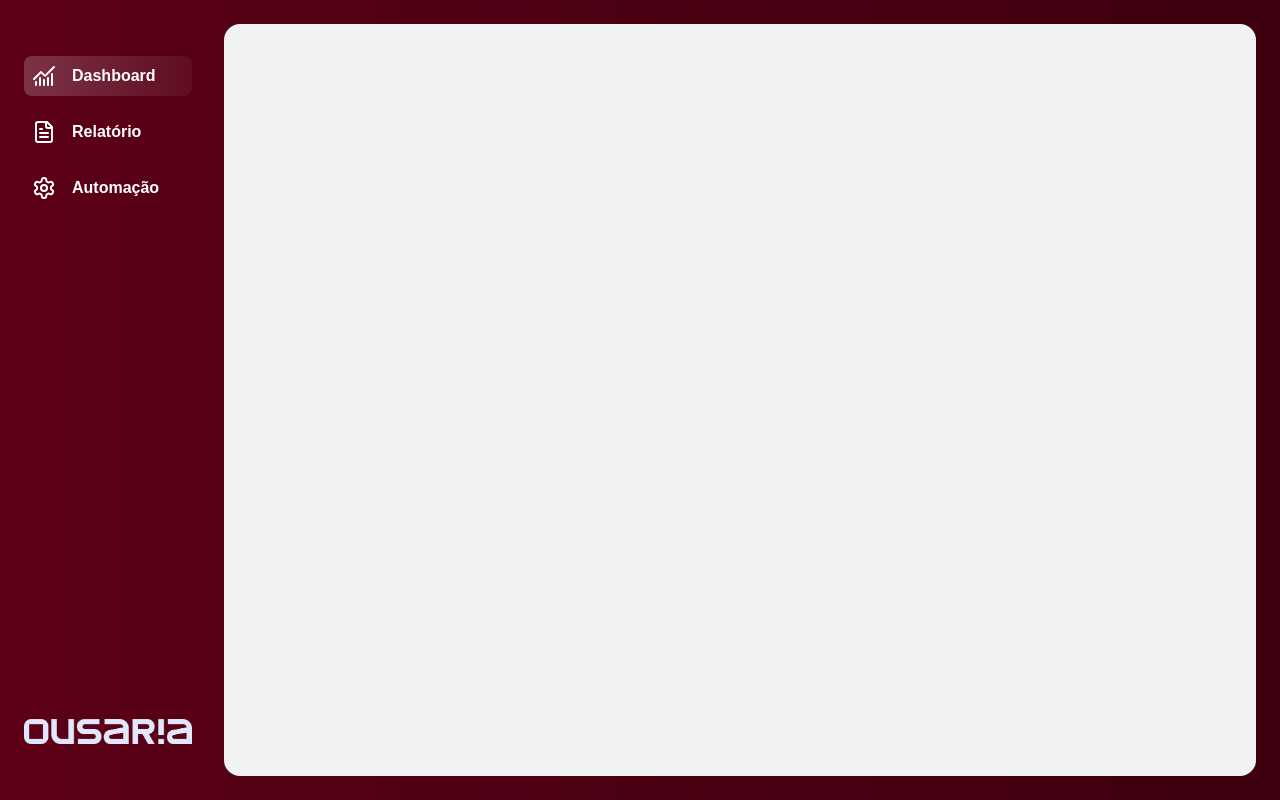
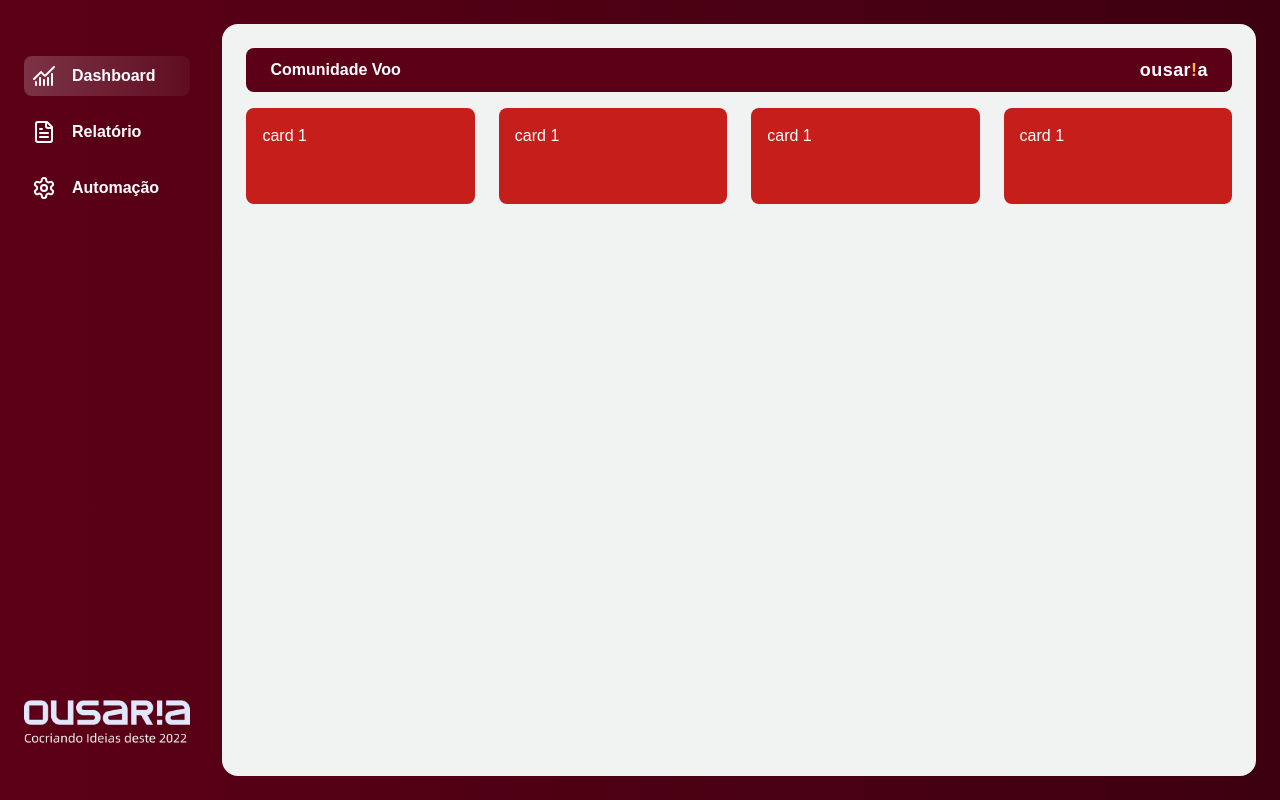
Before and after one commit to 18juba/ousaria-dashboard, a SvelteKit app in the folder dashboard/: page / in a window 1280 px wide. Built offline with nearby package versions, Linux system fonts and the light colour scheme; a web font is replaced by a local one.

Commit message:
Estruturando layout para páginas

```diff
--- a/dashboard/src/routes/+layout.svelte
+++ b/dashboard/src/routes/+layout.svelte
@@ -15,11 +15,11 @@
 
 <svelte:head><link rel="icon" href={favicon} /></svelte:head>
 
-<main class="flex h-screen min-h-screen gap-8 p-6 2xl:p-10">
-	<nav class="flex w-50 2xl:w-60 flex-col justify-between py-8">
-		<ul class="flex flex-col gap-4 2xl:text-lg font-bold text-white">
+<main class="flex h-screen min-h-screen gap-8 p-6">
+	<nav class="flex w-50 flex-col justify-between py-8 2xl:w-60">
+		<ul class="flex flex-col gap-4 font-bold text-white 2xl:text-lg">
 			<li class="rounded-lg bg-linear-to-r from-white/20 to-white/5 p-2">
-				<a class="flex items-center gap-4" href="/dashboard"><ChartNoAxesCombined /> Dashboard</a>
+				<a class="flex items-center gap-4" href=""><ChartNoAxesCombined /> Dashboard</a>
 			</li>
 			<li class="rounded-lg p-2">
 				<a class="flex items-center gap-4" href="/relatorio"><FileText /> Relatório</a>
@@ -29,8 +29,19 @@
 			</li>
 		</ul>
 
-		<img src="/img/logo.webp" , alt="Logomarca Ousaria" class="w-44 2xl:w-50 object-contain" />
+		<img
+			src="/img/logo-slogan.webp"
+			,
+			alt="Logomarca Ousaria"
+			class="w-44 object-contain 2xl:w-50"
+		/>
 	</nav>
 
-	{@render children()}
+	<div class="h-full w-full rounded-2xl bg-mist-100 p-6">
+		<div class="mb-4 flex items-center justify-between rounded-lg bg-primary px-6 py-2 font-bold">
+			<p>Comunidade Voo</p>
+			<p class="text-lg tracking-wide">ousar<span class="text-secondary">!</span>a</p>
+		</div>
+		{@render children()}
+	</div>
 </main>
--- a/dashboard/src/routes/+page.svelte
+++ b/dashboard/src/routes/+page.svelte
@@ -1,3 +1,8 @@
-<div class="bg-mist-100 h-full w-full rounded-2xl">
-
+<div>
+	<div class="grid grid-cols-4 gap-6">
+		<div class="h-24 w-full rounded-lg bg-tertiary p-4">card 1</div>
+		<div class="h-24 w-full rounded-lg bg-tertiary p-4">card 1</div>
+		<div class="h-24 w-full rounded-lg bg-tertiary p-4">card 1</div>
+		<div class="h-24 w-full rounded-lg bg-tertiary p-4">card 1</div>
+	</div>
 </div>
--- a/dashboard/src/routes/layout.css
+++ b/dashboard/src/routes/layout.css
@@ -3,11 +3,14 @@
 @theme {
 	--color-primary: #5c0017;
 	--gradient-primary: linear-gradient(90deg, #5c0017 0%, #3d000f 100%);
+	--color-secondary: #fcb23c;
+	--color-tertiary: #c51e1b;
 }
 
 body {
  	font-family: 'Inter Variable', sans-serif;
 	background: var(--gradient-primary);
+	color: var(--color-white)
 }
 
 .font-head {
```
